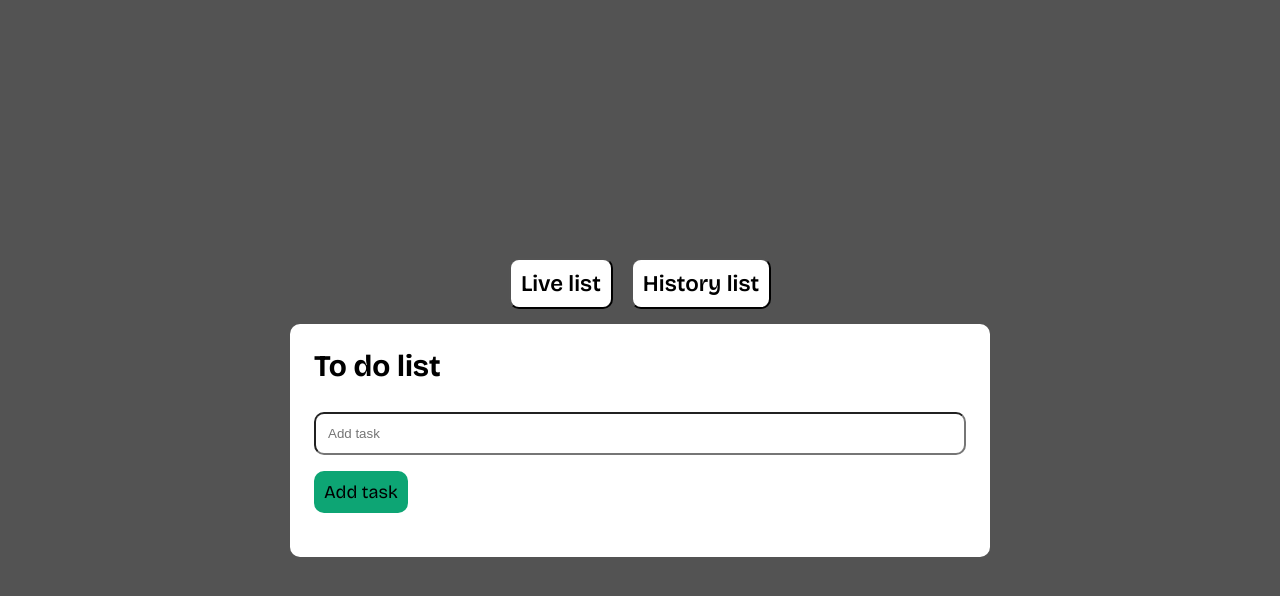
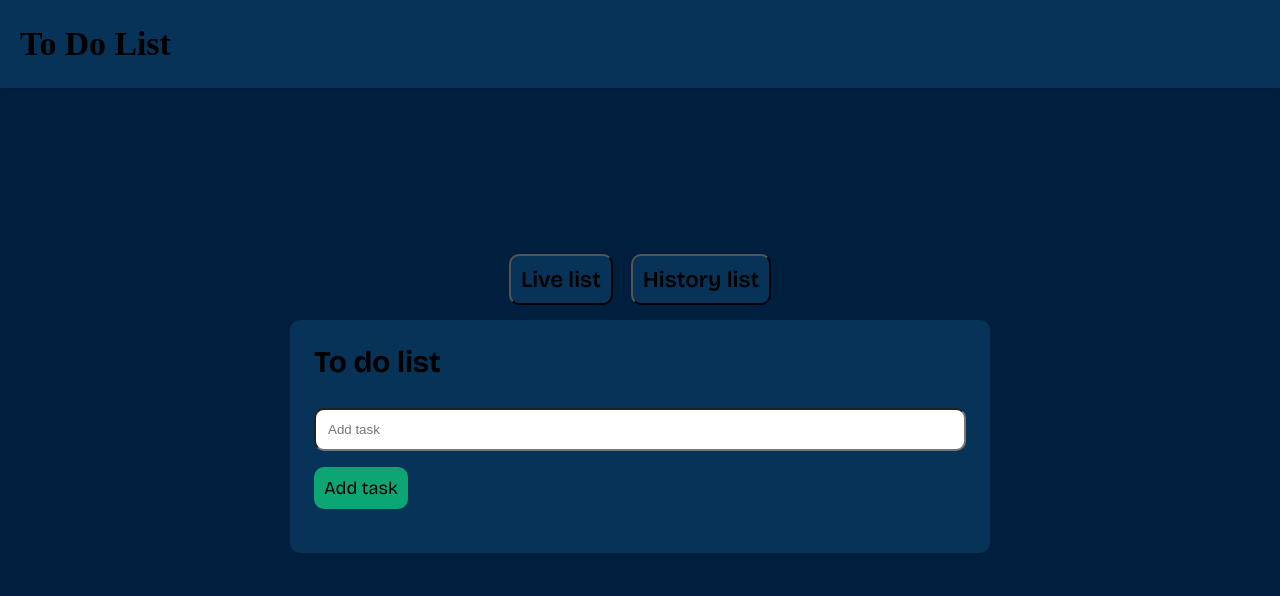
Before and after one commit to oulahraoui/To-do-List, a plain HTML site: page index.html in a window 1280 px wide. Drawn offline with nearby package versions, Linux system fonts and the light colour scheme.

Commit message:
changed colors

```diff
--- a/index.html
+++ b/index.html
@@ -7,6 +7,10 @@
     <link rel="stylesheet" href="./style.css" />
   </head>
   <body>
+    <nav class="navbar">
+      <h1 class="nav-heading">To Do List</h1>
+    </nav>
+    <main class="main">
       <div class="stat-button" id="stateBtn">
         <button class="live" id="live">Live list</button>
         <button class="history" id="history">History list</button>
@@ -19,12 +23,16 @@
           </div>
           <div class="search-section">
             <span class="error hide">You must add value!</span>
-          <input type="text" class="task-bar" id="task-bar" placeholder="Add task" />
+            <input
+              type="text"
+              class="task-bar"
+              id="task-bar"
+              placeholder="Add task"
+            />
             <button class="add" id="addTask" type="button">Add task</button>
           </div>
           <div class="list-section">
-          <ul class="task-list" id="task-list">
-          </ul>
+            <ul class="task-list" id="task-list"></ul>
           </div>
         </section>
         <!-- Live Page End -->
@@ -33,11 +41,11 @@
         <section class="history-page hide">
           <div class="list-section">
             <h1 class="heading">History Page</h1>
-          <ul class="task-list">
-          </ul>
+            <ul class="task-list"></ul>
           </div>
         </section>
         <!-- History page end -->
+      </main>
     </main>
 
     <script src="script.js"></script>
--- a/style.css
+++ b/style.css
@@ -2,11 +2,12 @@
 
 :root {
   font-size: 15px;
-  --body-bg: rgb(83, 83, 83);
-  --bg: rgb(255, 255, 255);
+  --body-bg: #001f3e;
+  --bg: #073358;
   --text-color: rgb(0, 0, 0);
   --green: #0da574;
   --danger: #e51c23;
+  --nav:  #073358;
 }
 
 * {
@@ -17,12 +18,31 @@
 
 body {
   background-color: var(--body-bg);
+  margin: auto;
+  min-height: 100vh;
+}
+
+.main {
   display: flex;
   flex-direction: column;
   align-items: center;
   justify-content: center;
-  margin: auto;
-  min-height: 100vh;
+}
+
+.navbar {
+  width: 100%;
+  margin-bottom: calc(10% + 1.5rem);
+  background-color: var(--nav);
+  font-family: "dm-sans", sans-serif;
+  padding: 15px 0;
+  box-shadow: 0 2px 4px rgba(0, 0, 0, 0.1);
+}
+
+.nav-heading {
+  font-family: "dm-sans, sans-serif";
+  font-weight: 700;
+  font-size: 2.25rem;
+  padding: 10px 20px;
 }
 
 .stat-button {
@@ -45,7 +65,8 @@ body {
 
 .live:hover,
 .history:hover {
-  background-color: bisque;
+  opacity: 0.8;
+  /* background-color: ; */
   cursor: pointer;
 }
 
@@ -153,7 +174,7 @@ body {
 .costum-checkbox {
   width: 18px;
   height: 18px;
-  border: 2px solid #333;
+  border: 2px solid #ffffff;
   border-radius: 50%;
   position: relative;
 }
@@ -162,7 +183,7 @@ body {
   content: "";
   width: 10px;
   height: 10px;
-  background: #333;
+  background: #ffffff;
   border-radius: 50%;
   position: absolute;
   top: 50%;
@@ -251,7 +272,6 @@ body {
   display: none;
 }
 
-
 @media (max-width: 600px) {
   :root {
     font-size: 13px;
```
Lines whose indentation alone changed are shown as unchanged.
